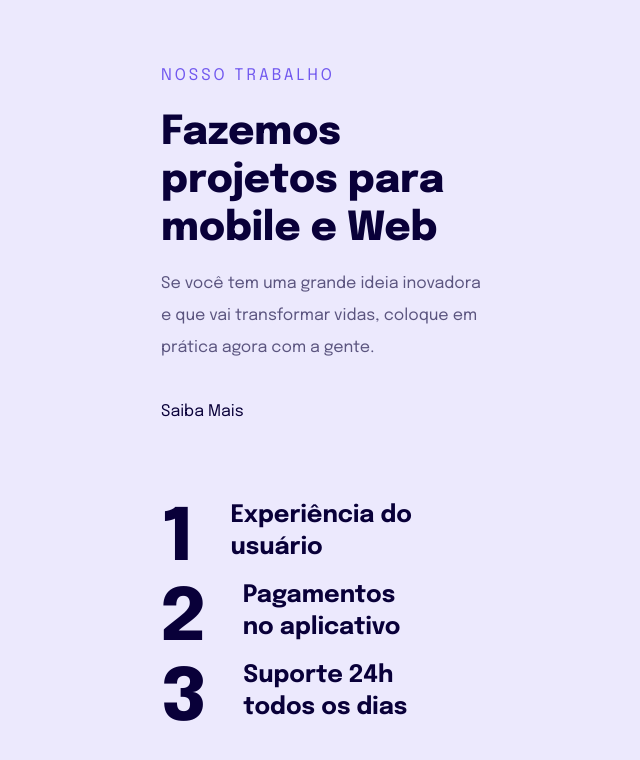
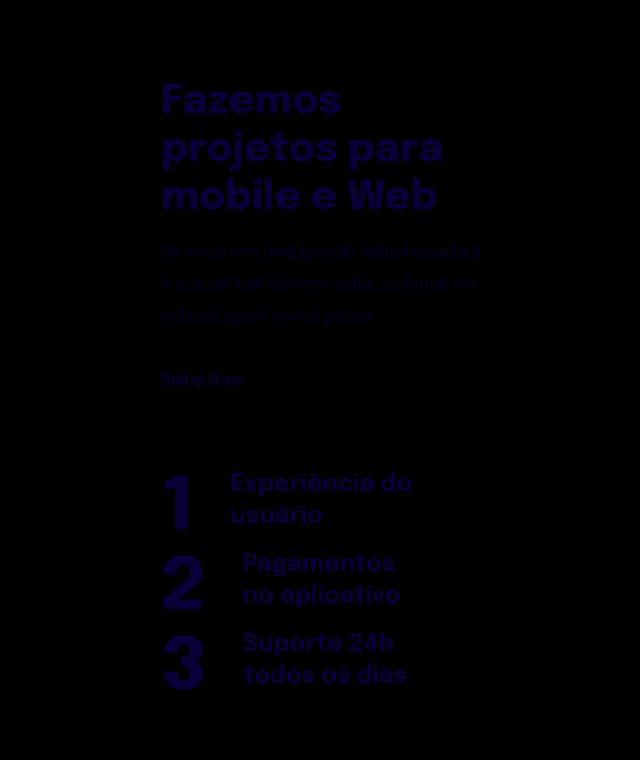
Before and after one commit to VerenaSousaADS/Stage03-Projeto02, a plain HTML site: page index.html in a window 1280 px wide. Shown: the whole page, without its empty margins (314-954 px from the left). Drawn offline with Linux system fonts and the light colour scheme.

Commit message:
Reestruturando HTML para Desktop

```diff
--- a/index.html
+++ b/index.html
@@ -19,15 +19,17 @@
 <body>
 
     <main>
-        <p>nosso trabalho</p>
 
-        <h1>Fazemos projetos para
-            mobile e Web</h1>
+        <div>
+            <p>nosso trabalho</p>
 
-        <p>Se você tem uma grande ideia inovadora e que vai transformar vidas, coloque em prática agora com a gente.</p>
+            <h1>Fazemos projetos para
+                mobile e Web</h1>
 
-        <a href="#">Saiba Mais</a>
+            <p>Se você tem uma grande ideia inovadora e que vai transformar vidas, coloque em prática agora com a gente.</p>
 
+            <a href="#">Saiba Mais</a>
+        </div>
         <ul>
             <li><span>1</span>Experiência do usuário</li>
             <li><span>2</span>Pagamentos no aplicativo</li>
--- a/style.css
+++ b/style.css
@@ -119,3 +119,11 @@ ul li span{
 
     color: #090039;
 }
+
+/* media queries */
+
+@media (min-width: 40em){
+    body{
+        background-color: black;
+    }
+}
```
